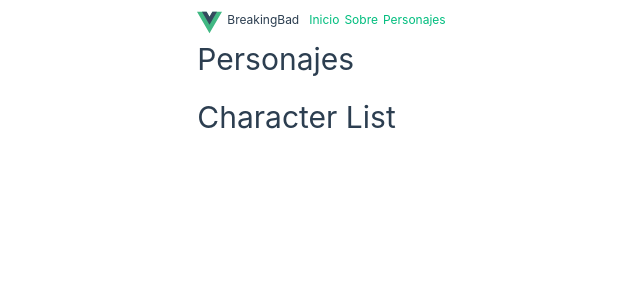
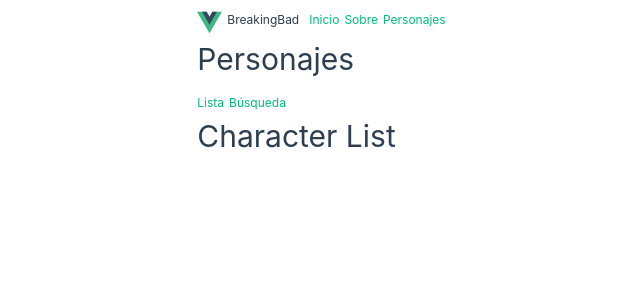
Before and after one commit to Soulminen/Vue.js-Intermedio, a Vue app: page /characters/list in a window 1280 px wide. Shown: the top 300 px of the page, without its empty margins (316-956 px from the left). Built offline with nearby package versions, Linux system fonts and the light colour scheme.

Commit message:
NavBar secundario

```diff
--- a/src/characters/layout/CharacterLayout.vue
+++ b/src/characters/layout/CharacterLayout.vue
@@ -1,8 +1,22 @@
+<script setup lang="ts">
+import type { RouterLink } from '../../router/link-routes';
 
-<script setup lang="ts">
+
+
 import { RouterView } from "vue-router";
 import NavBar from '@/shared/components/NavBar.vue';
 import { characterRoute } from "../router";
+
+const routeLinks: RouterLink[] = characterRoute.children!
+    .filter( route => (route.props as { visible: boolean }).visible )
+    .map( route => {
+    return {
+        name: route.name as string,
+        path: route.path,
+        title: (route.props as { title: string, visible: boolean }).title,
+    }
+});
+
 </script>
 
 
@@ -12,7 +26,7 @@
         <!-- Navbar -->
         <NavBar
             :show-icon="false"
-            :links="characterRoute.children"
+            :links="routeLinks"
         />
 
         <!-- RouterView + Suspense -->
--- a/src/characters/router/index.ts
+++ b/src/characters/router/index.ts
@@ -17,21 +17,21 @@
         {
             path: 'by/id',
             name: 'character-id',
-            props: { title: 'Por Id'},
+            props: { title: 'Por Id', visible: false, },
             component: CharacterId,
 
         },
         {
             path: 'list',
             name: 'character-list',
-            props: { title: 'Lista'},
+            props: { title: 'Lista', visible: true, },
             component: CharacterList,
 
         },
         {
             path: 'search',
             name: 'character-search',
-            props: { title: 'Búsqueda'},
+            props: { title: 'Búsqueda', visible: true, },
             component: CharacterSearch,
 
         },
```
